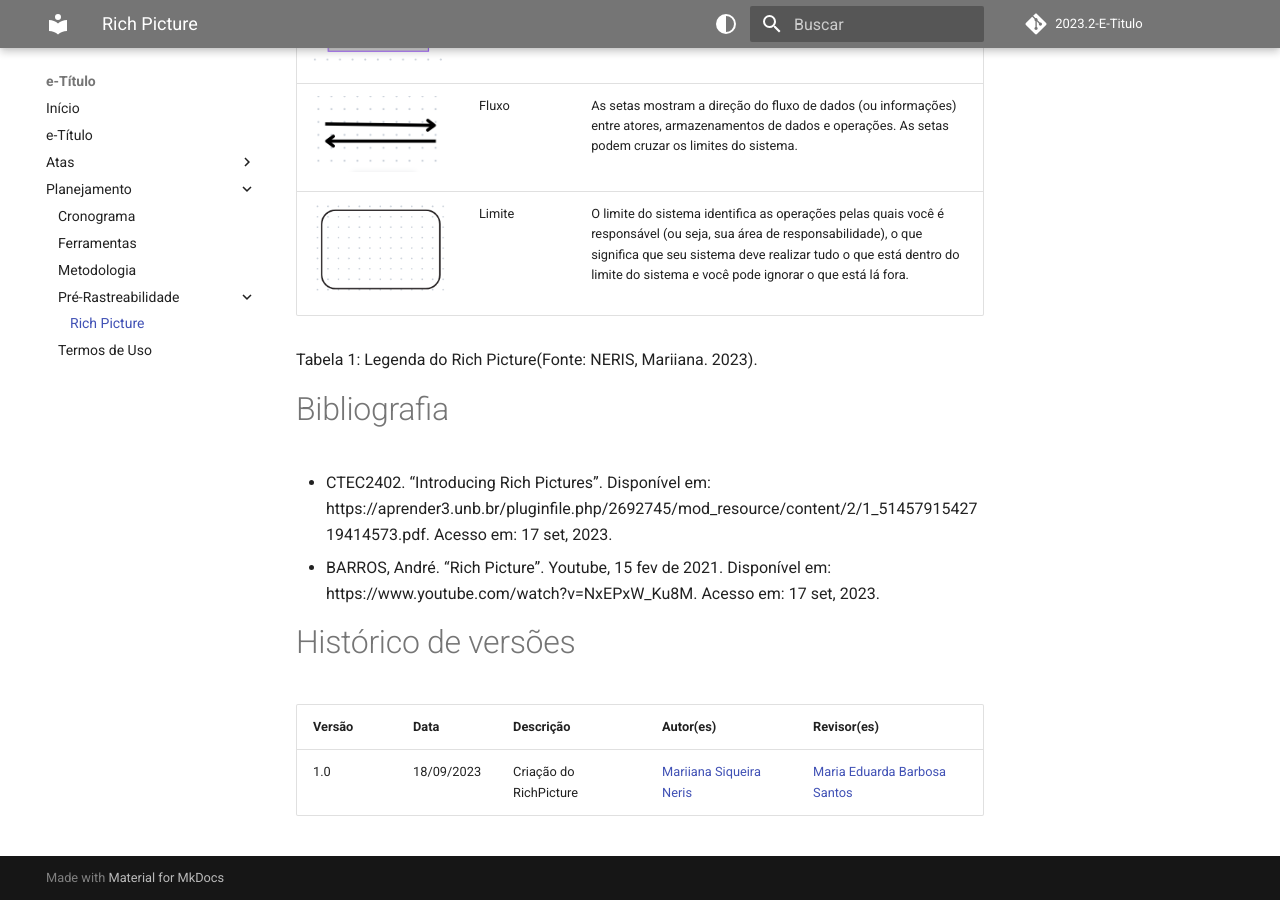
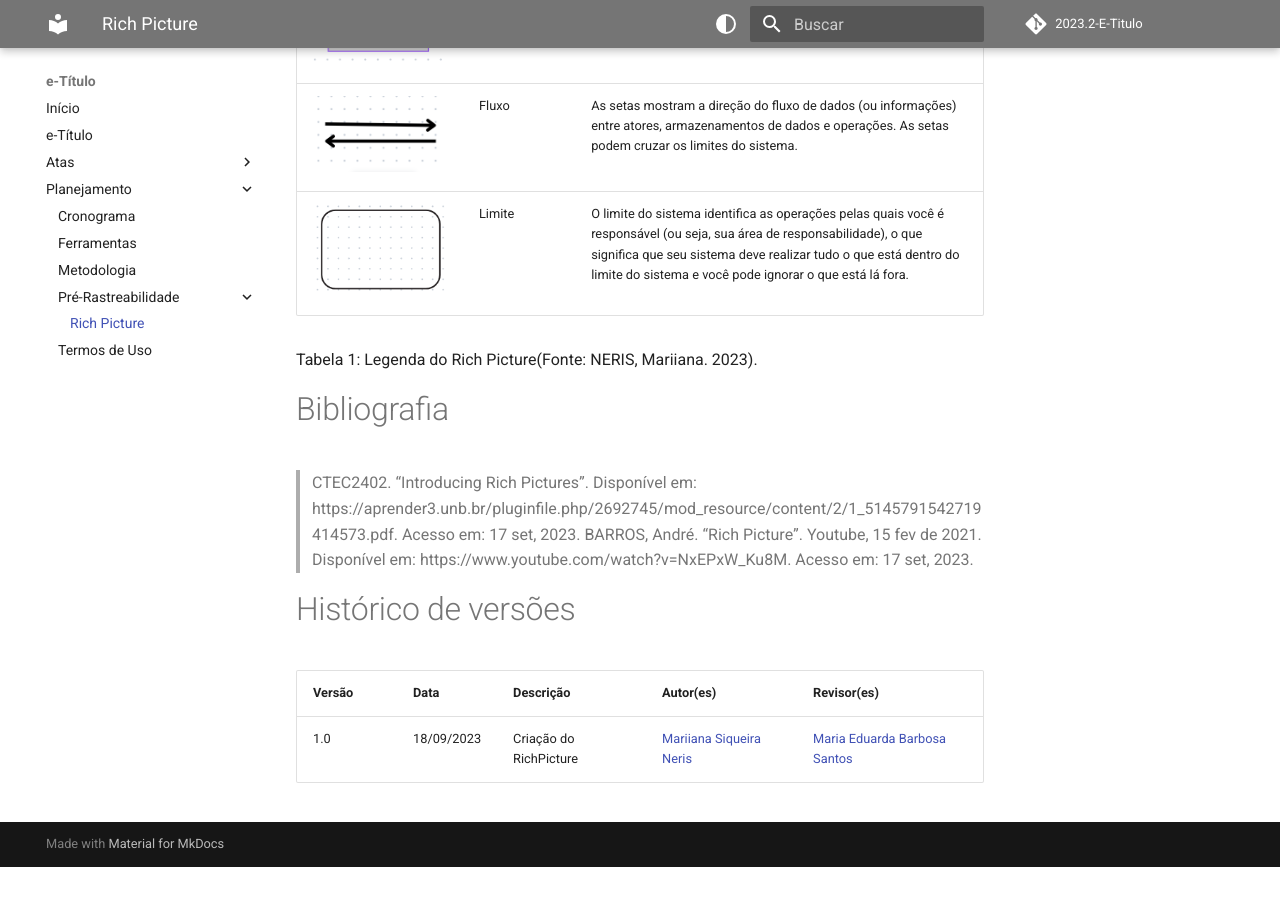
Before and after one commit to Requisitos-de-Software/2023.2-e-Titulo, an MkDocs documentation site: the page built from docs/planejamento/richpicture.md, in a window 1280 px wide and 900 px high, scrolled down 1784 px. Built offline with MkDocs 1.6.1 and Material for MkDocs 9.7.7, drawn with Linux system fonts in a browser that asks for light colours; comment, search, counter and statistics services are not loaded; after the commit the page ends 2651 px from its top, so only the background shows below that.

```diff
--- a/docs/planejamento/richpicture.md
+++ b/docs/planejamento/richpicture.md
@@ -18,8 +18,8 @@ Imagem 1: Rich Picture (Fonte: NERIS, Mariiana. 2023).
 Tabela 1: Legenda do Rich Picture(Fonte: NERIS, Mariiana. 2023).
 
 # Bibliografia
-* CTEC2402. “Introducing Rich Pictures”. Disponível em: https://aprender3.unb.br/pluginfile.php/2692745/mod_resource/content/2/1_5145791542719414573.pdf. Acesso em: 17 set, 2023.
-* BARROS, André. “Rich Picture”. Youtube, 15 fev de 2021. Disponível em: https://www.youtube.com/watch?v=NxEPxW_Ku8M. Acesso em: 17 set, 2023.
+> CTEC2402. “Introducing Rich Pictures”. Disponível em: https://aprender3.unb.br/pluginfile.php/2692745/mod_resource/content/2/1_5145791542719414573.pdf. Acesso em: 17 set, 2023.
+> BARROS, André. “Rich Picture”. Youtube, 15 fev de 2021. Disponível em: https://www.youtube.com/watch?v=NxEPxW_Ku8M. Acesso em: 17 set, 2023.
 
 # Histórico de versões
 | Versão | Data       | Descrição                   | Autor(es)     | Revisor(es) |
```
